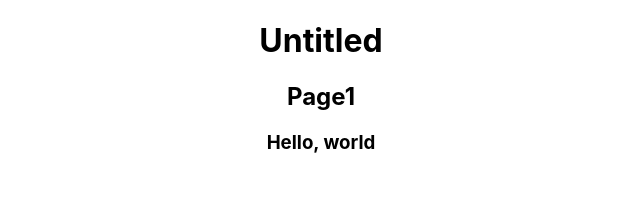
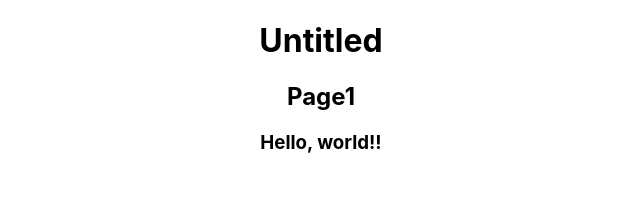
Before and after one commit to honyanya/untitled-1, a React (Create React App) app: page / in a window 1280 px wide. Shown: the top 221 px of the page, without its empty margins (319-959 px from the left). Built offline with nearby package versions, Linux system fonts and the light colour scheme.

Commit message:
[add] Additional processing in components

```diff
--- a/src/components/Hello.tsx
+++ b/src/components/Hello.tsx
@@ -3,7 +3,10 @@ type Props = {
 }
 
 const Hello: React.FC<Props> = (props: Props) => {
-  return <h3>Hello, {props.message}</h3>;
+  // write the component logic
+  // API request?
+  const newMesage = `Hello, ${props.message}!!`;
+  return <h3>{newMesage}</h3>;
 }
 
 export default Hello;
```
